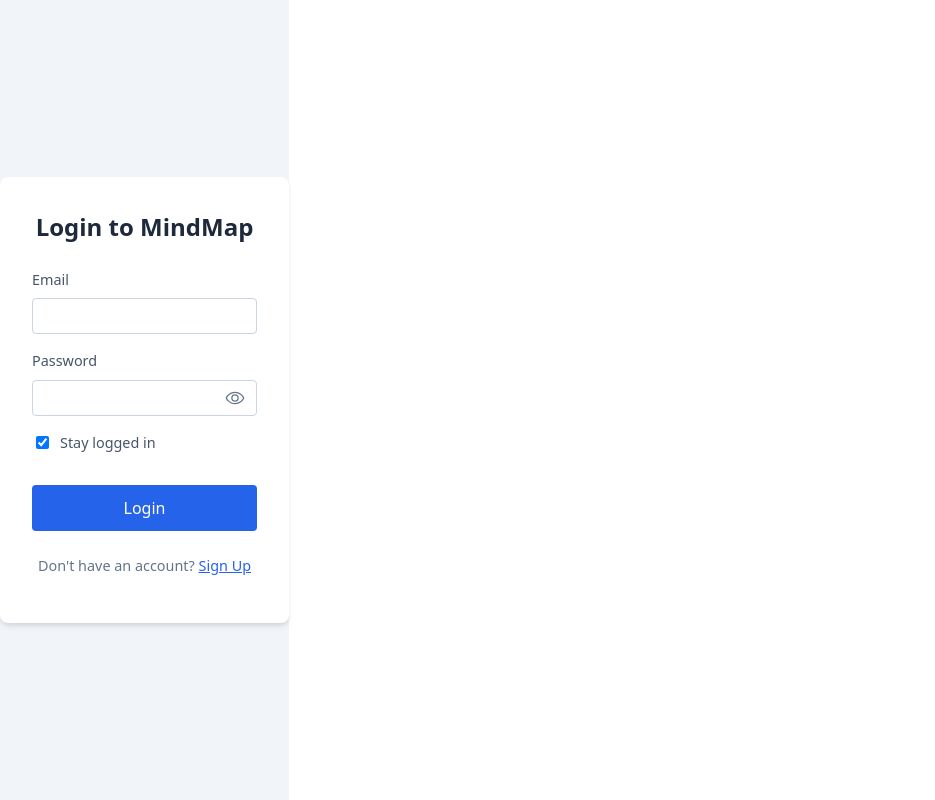
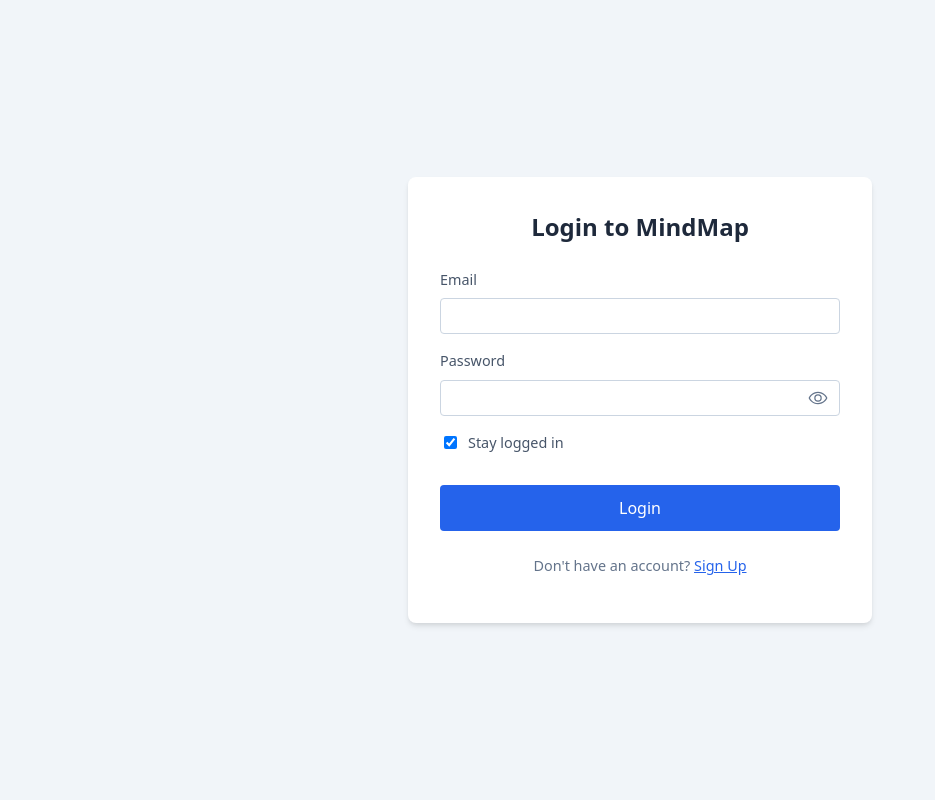
Before and after one commit to Paulheth/mindmap, a React (Vite) app: page / in a window 1280 px wide. Shown: the whole page, without its empty margins (0-935 px from the left). Built offline with nearby package versions, Linux system fonts and the light colour scheme; no server answers.

Commit message:
style: center login screen

```diff
--- a/src/components/Auth/Login.css
+++ b/src/components/Auth/Login.css
@@ -1,9 +1,14 @@
 .login-container {
+    position: fixed;
+    top: 0;
+    left: 0;
+    width: 100vw;
+    height: 100vh;
     display: flex;
     justify-content: center;
     align-items: center;
-    height: 100vh;
     background-color: #f1f5f9;
+    z-index: 50;
 }
 
 .login-box {
--- a/src/components/Auth/Login.jsx
+++ b/src/components/Auth/Login.jsx
@@ -12,15 +12,15 @@
     const [error, setError] = useState('');
     const { login, signup } = useAuth();
 
-    const handleSubmit = (e) => {
+    const handleSubmit = async (e) => {
         e.preventDefault();
         setError('');
 
         try {
             if (isLogin) {
-                login(email, password, remember);
+                await login(email, password); // simplified signature, remember is unused in supabase logic currently
             } else {
-                signup(email, password);
+                await signup(email, password);
             }
         } catch (err) {
             setError(err.message);
```
